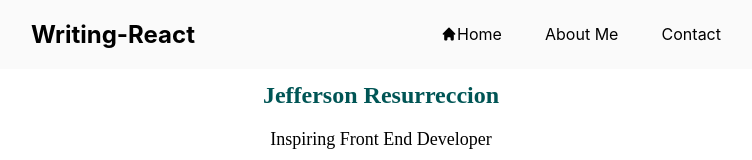
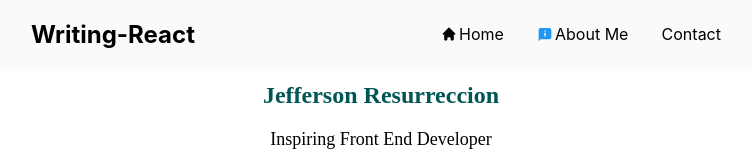
Before and after one commit to Rej327/First-writing-in-React-App, a React (Create React App) app: page /about in a window 1280 px wide. Shown: the top 160 px of the page, without its empty margins (259-1011 px from the left). Built offline with nearby package versions, Linux system fonts and the light colour scheme.

Commit message:
adding icon in about-us navigation link

```diff
--- a/src/components/Navbar.js
+++ b/src/components/Navbar.js
@@ -1,9 +1,10 @@
 import React from "react";
 import { Link } from "react-router-dom";
 import { HiHome } from "react-icons/hi";
+import { FcAbout } from "react-icons/fc";
 
 const Navbar = () => {
-  const style = { marginBottom: "-2px" };
+  const style = { marginBottom: "-2px", marginRight: "2px" };
 
   return (
     <div className="nav-div">
@@ -16,7 +17,11 @@ const Navbar = () => {
               Home
             </Link>
           </div>
-          <Link to="/about">About Me</Link>
+          <Link to="/about">
+            {" "}
+            <FcAbout style={style} />
+            About Me
+          </Link>
           <Link to="/contact">Contact</Link>
         </div>
       </nav>
```
